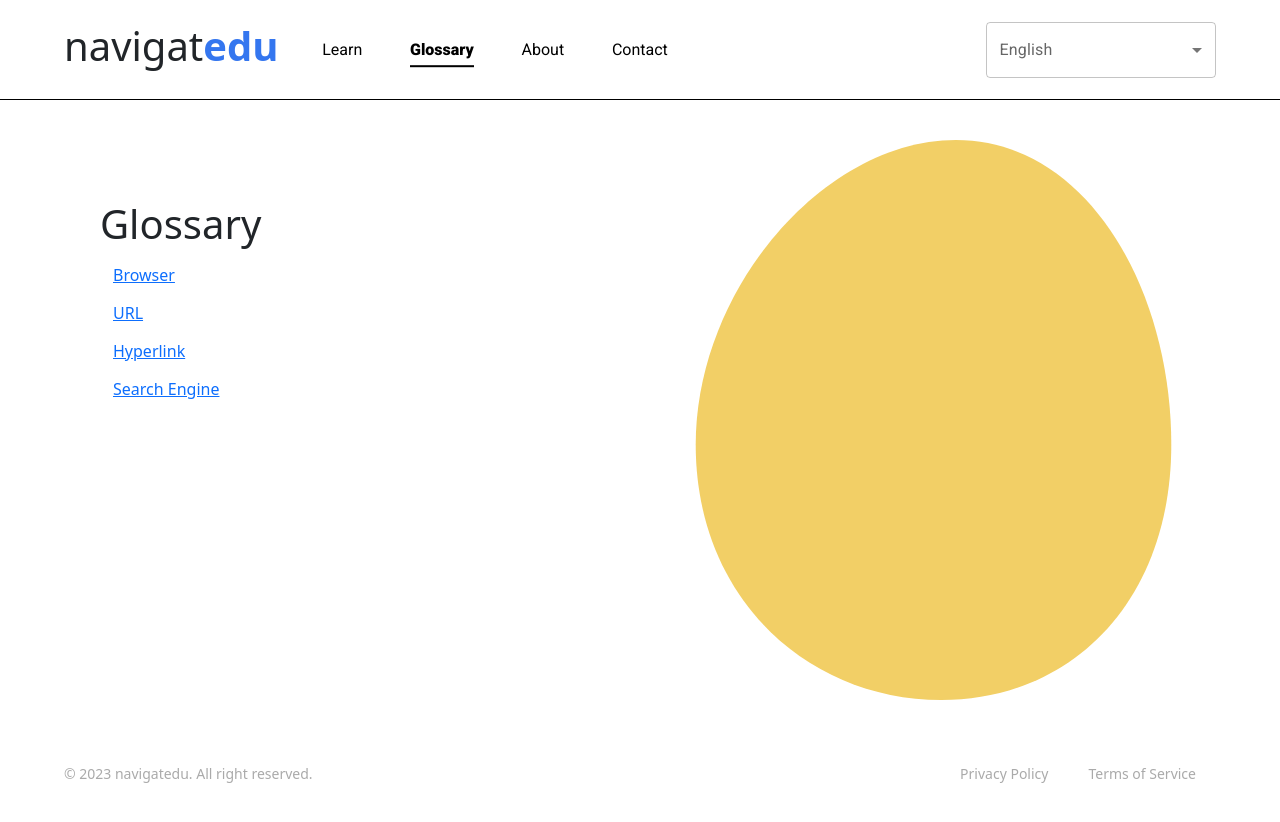
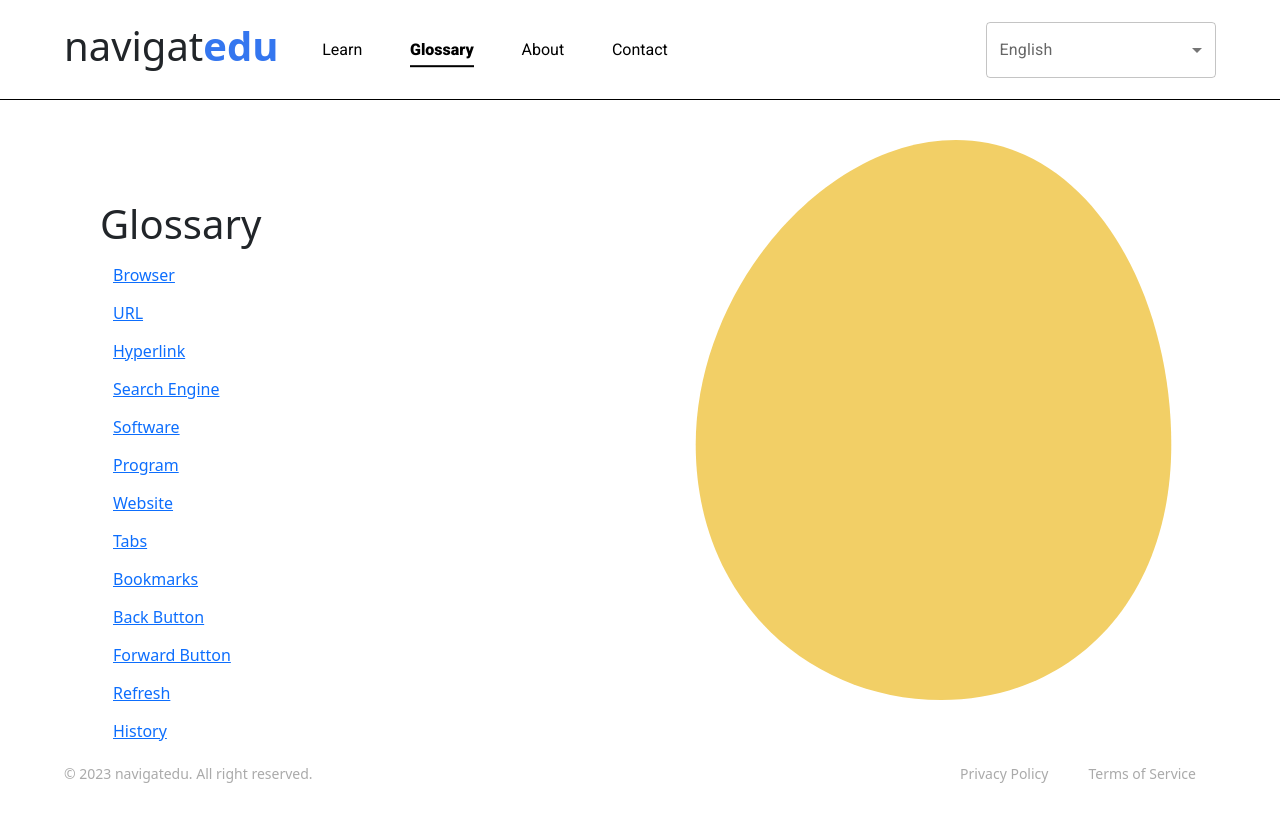
Before and after one commit to qingge-yu/hackathon-frontend, a React (Create React App) app: page /glossary in a window 1280 px wide. Shown: the top 822 px of the page. Before the commit the page ends 800 px from the top, so only its background shows below. Built offline with nearby package versions, Linux system fonts and the light colour scheme; no server answers.

Commit message:
adds content to glossary page and glossary definition component

```diff
--- a/src/components/GlossaryComponent/GlossaryDefinition.jsx
+++ b/src/components/GlossaryComponent/GlossaryDefinition.jsx
@@ -1,11 +1,20 @@
 import "./GlossaryDefinition.css"
 
 const GlossaryDefinition = (props) => {
-    let Gdefinitions={
-        Browser: "A software Program that lets you view web pages on your computer.",
-        URL: "Universal ",
-        Hyperlink: "",
-        "Search Engine": "Hello"
+    let Gdefinitions = {
+        Browser: "A software Program that lets you view digital content on the internet.",
+        URL: 'The address that identifies a webpage on the internet. It usually starts with "http://" or "https://" followed by the domain name and specific page.',
+        Hyperlink: "A clickable link on a webpage that redirects users to another webpage or resource when clicked.",
+        "Search Engine": "A clickable link on a webpage that redirects users to another webpage or resource when clicked.",
+        Software: "The programs, applications, and other operating information used by a computer.",
+        Program: "A series of coded software instructions to control the operation of a computer or other machine. Sometimes also referred to as an application.",
+        Website: "A collection of webpages and related content accessible through a specific domain or URL.",
+        Tabs: "A second or further document or page that can be opened on your web browser.",
+        Bookmarks: 'A method of saving the address of a web page. Sometimes they are referred to as “favorites".',
+        "Back Button": "A common web browser feature that navigates to the previous web page you were on.",
+        "Forward Button": "",
+        Refresh: "",
+        History: "",
     }
 
     return (
--- a/src/pages/GlossaryPage/Glossary.jsx
+++ b/src/pages/GlossaryPage/Glossary.jsx
@@ -25,10 +25,19 @@ const Glossary = () => {
                     <li><Button variant="link" onClick={() => handleLessonClick('URL')}>URL</Button></li>
                     <li><Button variant="link" onClick={() => handleLessonClick('Hyperlink')}>Hyperlink</Button></li>
                     <li><Button variant="link" onClick={() => handleLessonClick('Search Engine')}>Search Engine</Button></li>
+                    <li><Button variant="link" onClick={() => handleLessonClick('Software')}>Software</Button></li>
+                    <li><Button variant="link" onClick={() => handleLessonClick('Program')}>Program</Button></li>
+                    <li><Button variant="link" onClick={() => handleLessonClick('Website')}>Website</Button></li>
+                    <li><Button variant="link" onClick={() => handleLessonClick('Tabs')}>Tabs</Button></li>
+                    <li><Button variant="link" onClick={() => handleLessonClick('Bookmarks')}>Bookmarks</Button></li>
+                    <li><Button variant="link" onClick={() => handleLessonClick('Back Button')}>Back Button</Button></li>
+                    <li><Button variant="link" onClick={() => handleLessonClick('Forward Button')}>Forward Button</Button></li>
+                    <li><Button variant="link" onClick={() => handleLessonClick('Refresh')}>Refresh</Button></li>
+                    <li><Button variant="link" onClick={() => handleLessonClick('History')}>History</Button></li>
                 </ul>
                 <GlossaryDefinition definitions={GDefShow} />
                 <svg className="glossary-definition" width="693" height="600" viewBox="0 0 693 816" fill="none" xmlns="http://www.w3.org/2000/svg">
-                    <path d="M693 443.78C693 670.587 549.079 816 357.712 816C166.345 816 0 670.587 0 443.78C0 216.973 187.701 0 379.068 0C570.434 0 693 216.973 693 443.78Z" fill="#F2CF66"/>
+                    <path d="M693 443.78C693 670.587 549.079 816 357.712 816C166.345 816 0 670.587 0 443.78C0 216.973 187.701 0 379.068 0C570.434 0 693 216.973 693 443.78Z" fill="#F2CF66" />
                 </svg>
             </div>
         </div>
--- a/src/pages/LandingPage/LandingPage.css
+++ b/src/pages/LandingPage/LandingPage.css
@@ -8,6 +8,7 @@
 
 html, body {
     height: 100%;
+    width: 100%;
 }
 
 body {
```
